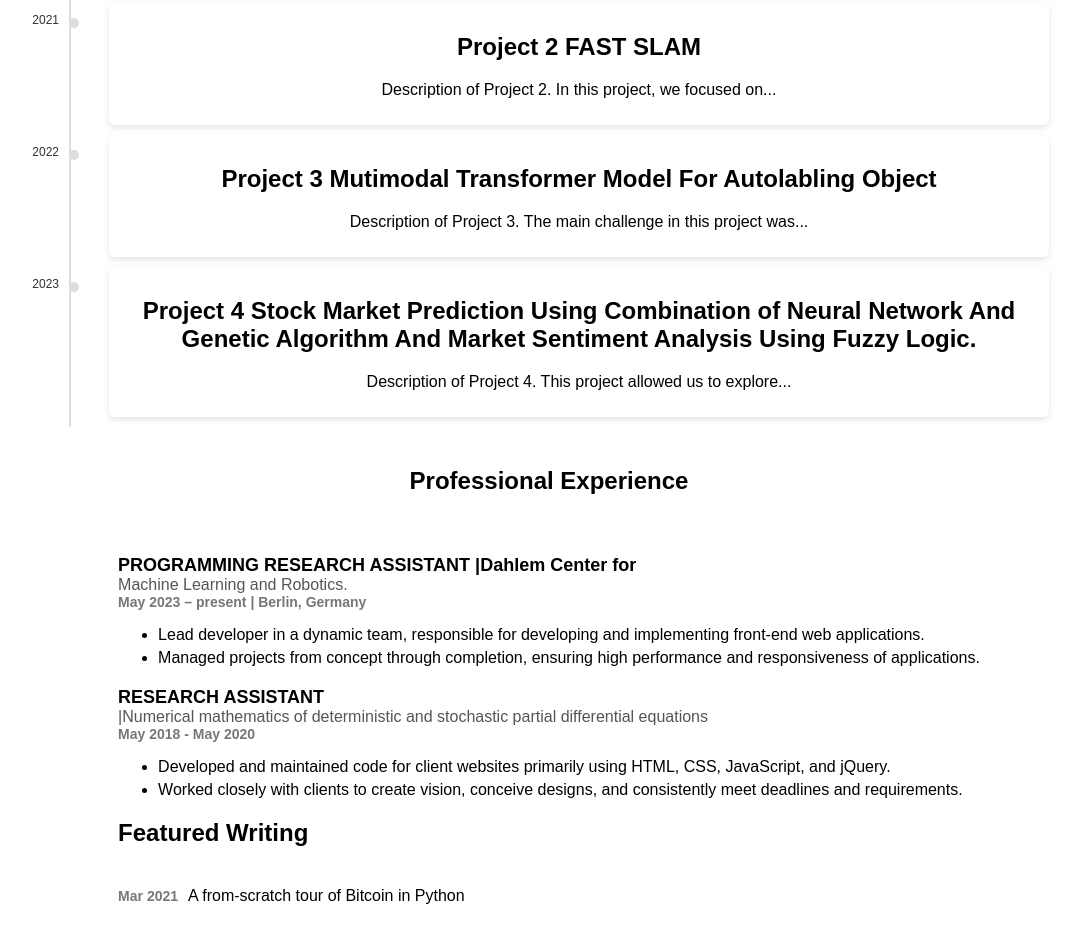
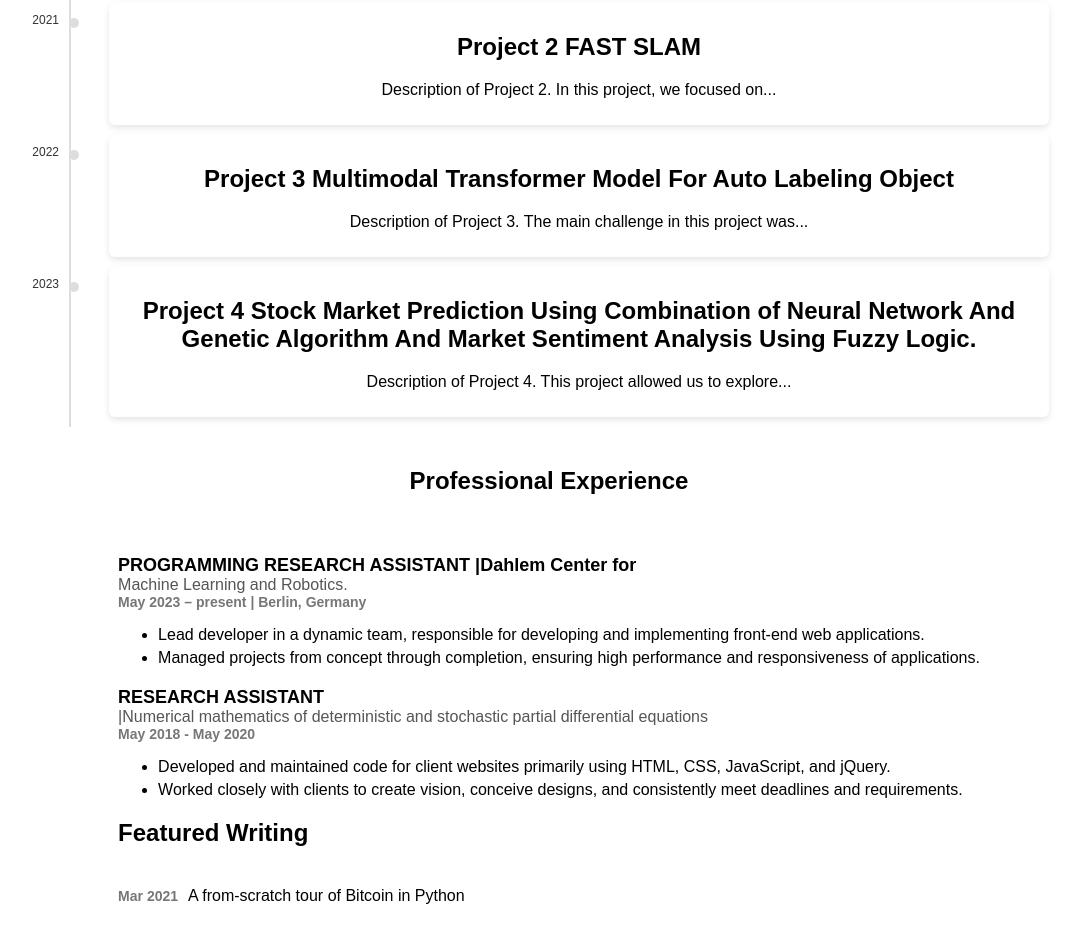
Before and after one commit to subodhkhanger/subodhkhanger.github.io, a plain HTML site: page index.html in a window 1280 px wide. Shown: the part 976-1928 px from the top of the page, without its empty margins (91-1169 px from the left). Drawn offline with Linux system fonts and the light colour scheme.

Commit message:
update fix typo

```diff
--- a/index.html
+++ b/index.html
@@ -246,7 +246,7 @@
     </div>
     <div class="event" data-year="2022">
         <div class="content">
-            <h2>Project 3 Mutimodal Transformer Model For Autolabling Object</h2>
+            <h2>Project 3 Multimodal Transformer Model For Auto Labeling Object</h2>
             <p>Description of Project 3. The main challenge in this project was...</p>
         </div>
     </div>
```
